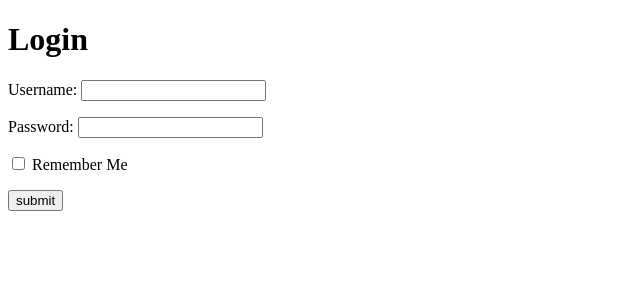
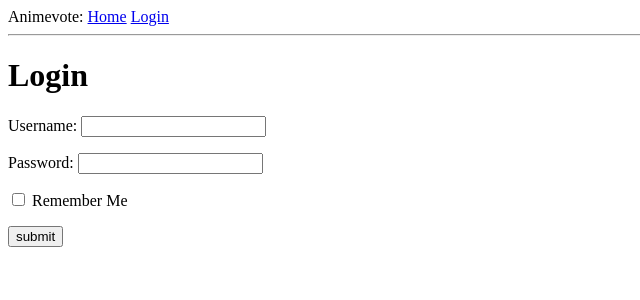
Before and after one commit to gityizhou/CITS5505-project, a Flask app: template animevote/templates/login.html in a window 1280 px wide. Shown: the top 300 px of the page, without its empty margins (0-640 px from the left). Run offline with Flask 2, Linux system fonts and the light colour scheme; the template is opened without the code that fills it, so the values that code supplies are empty.

Commit message:
add login to route

```diff
--- a/animevote/__init__.py
+++ b/animevote/__init__.py
@@ -1,9 +1,10 @@
 from flask import Flask
-from animevote.route import index
+from animevote.route import index, login
 
 
 def create_app():
     app = Flask(__name__)
     app.add_url_rule('/', 'index', index)
     app.add_url_rule('/index', 'index', index)
+    app.add_url_rule('/login', 'login', login, methods=['GET', 'POST'])
     return app
--- a/animevote/route.py
+++ b/animevote/route.py
@@ -4,3 +4,7 @@ from flask import render_template
 def index():
     posts = "test"
     return render_template('index.html', posts=posts)
+
+
+def login():
+    return render_template('login.html')
--- a/animevote/templates/base.html
+++ b/animevote/templates/base.html
@@ -10,6 +10,7 @@
 </head>
 <body>
     <div>Animevote: <a href="{{ url_for('index') }}">Home</a>
+          <a href="{{ url_for('login') }}">Login</a>
     </div>
 
     <hr>
--- a/animevote/templates/login.html
+++ b/animevote/templates/login.html
@@ -1,10 +1,6 @@
-<!DOCTYPE html>
-<html lang="en">
-<head>
-    <meta charset="UTF-8">
-    <title>Title</title>
-</head>
-<body>
+{% extends "base.html" %}
+
+{% block content %}
     <h1>Login</h1>
     <p>
         <label for="">Username:</label>
@@ -21,5 +17,4 @@
     <p>
         <input type="submit" value="submit">
     </p>
-</body>
-</html>
+{% endblock %}
```
